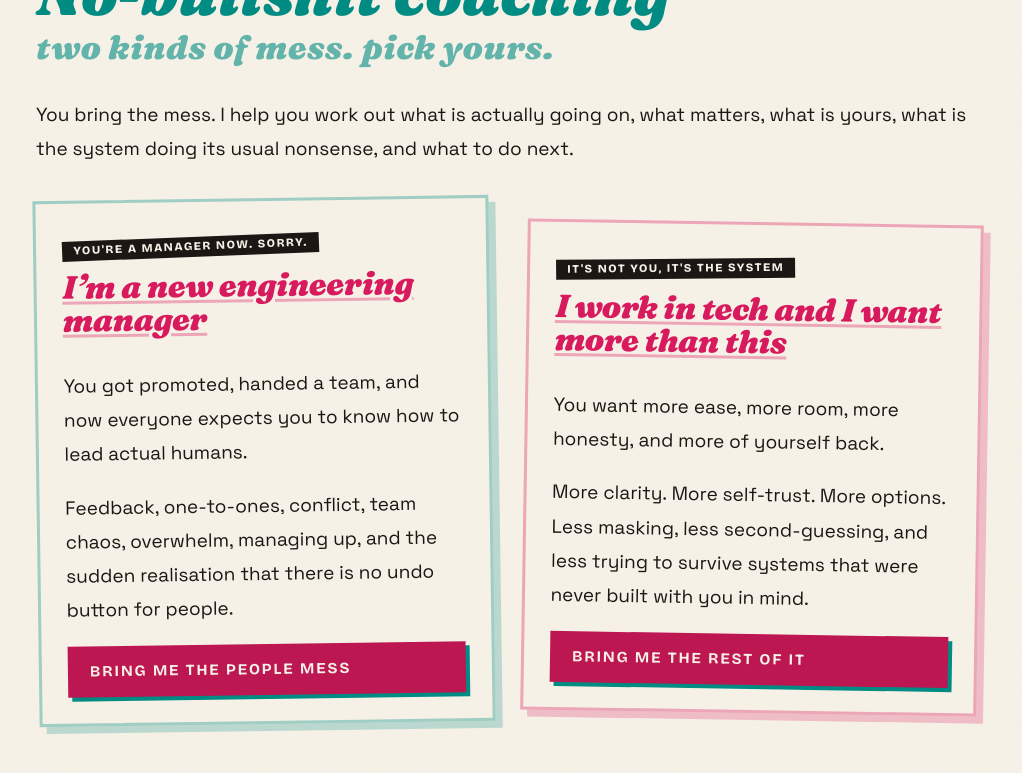
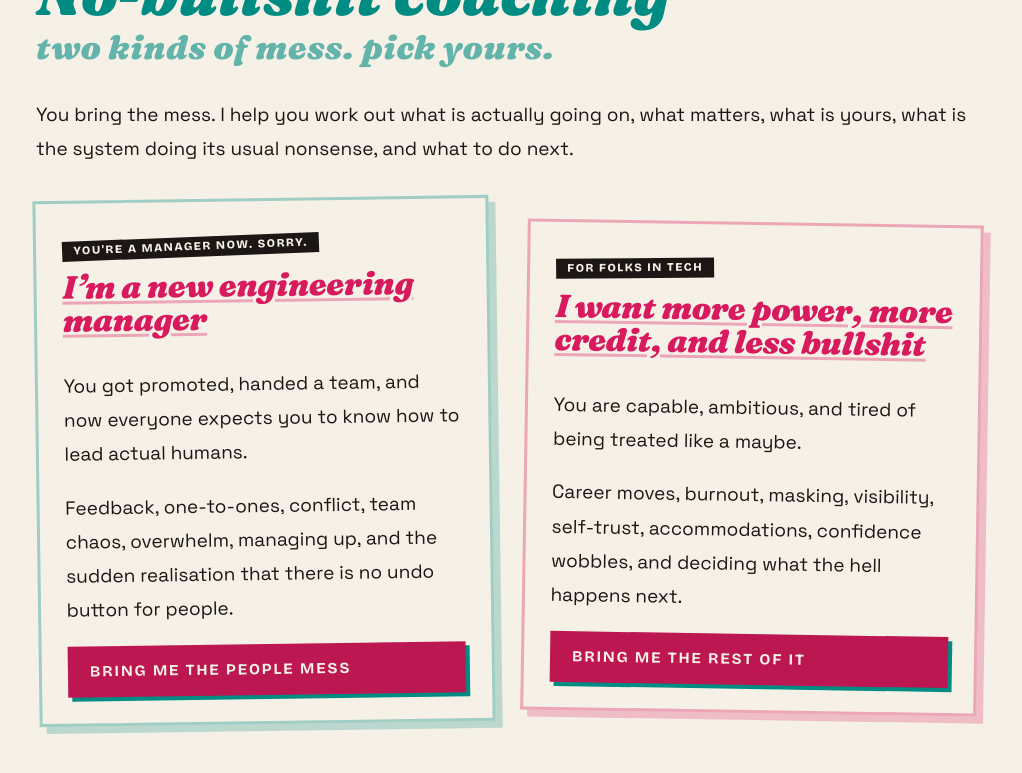
Before and after one commit to outragedpinkracoon/outragedpinkracoon.github.io, a Jekyll site: the page built from coaching.md, in a window 1280 px wide and 900 px high, scrolled down 442 px. Shown: the top 773 px of the window, without its empty margins (132-1154 px from the left). Built offline with Jekyll 4.4.1, drawn with Linux system fonts in a browser that asks for light colours; comment, search, counter and statistics services are not loaded.

Commit message:
tightens folk in tech page

```diff
--- a/coaching.md
+++ b/coaching.md
@@ -4,7 +4,7 @@ permalink: /coaching/
 title: No-bullshit 1:1 Coaching for Engineering Managers and Neurodivergent, Queer & Under-Represented Folks in Tech
 display_title: No-bullshit coaching
 title_sub: two kinds of mess. pick yours.
-description: No-bullshit remote 1:1 coaching for new engineering managers, neurodivergent and queer folks in tech who need fast clarity, honest challenge, and help untangling hard work, career, and people problems.
+description: No-bullshit 1:1 coaching for new engineering managers and folks in tech who need fast clarity on people problems, career moves, burnout, and hard decisions.
 show_cta: false
 ---
 
@@ -22,10 +22,10 @@ show_cta: false
   </section>
 
   <section class="audience-panel audience-panel--coaching">
-    <p class="audience-label">It's not you, it's the system</p>
-    <h3><a href="/coaching/folks-in-tech/">I work in tech and I want more than this</a></h3>
-    <p>You want more ease, more room, more honesty, and more of yourself back.</p>
-    <p>More clarity. More self-trust. More options. Less masking, less second-guessing, and less trying to survive systems that were never built with you in mind.</p>
+    <p class="audience-label">For folks in tech</p>
+    <h3><a href="/coaching/folks-in-tech/">I want more power, more credit, and less bullshit</a></h3>
+    <p>You are capable, ambitious, and tired of being treated like a maybe.</p>
+    <p>Career moves, burnout, masking, visibility, self-trust, accommodations, confidence wobbles, and deciding what the hell happens next.</p>
     <p><a class="pricing-cta" href="/coaching/folks-in-tech/">Bring me the rest of it</a></p>
   </section>
 </div>
--- a/index.html
+++ b/index.html
@@ -26,8 +26,8 @@ description: No-bullshit remote 1:1 coaching for new engineering managers, neuro
 </div>
 
 <div class="card">
-  <h3>I work in tech and I want more than this</h3>
-  <p>Burnout, masking, self-doubt, being overlooked, impossible workplaces, glass ceilings, and the awful question: is it me or is the system completely fucked? Especially if you're neurodivergent, queer, or done making yourself smaller to cope.</p>
+  <h3>I want more power, more credit, and less bullshit</h3>
+  <p>For folks in tech who are capable, ambitious, and tired of being treated like a maybe. Career moves, burnout, masking, visibility, self-trust, accommodations, confidence wobbles, and deciding what the hell happens next.</p>
   <a class="card-cta" href="/coaching/folks-in-tech/">Bring me the rest of it <span aria-hidden="true">→</span></a>
 </div>
 
```
Also changed, not shown: coaching-folks-in-tech.md (+21 -23 lines).
